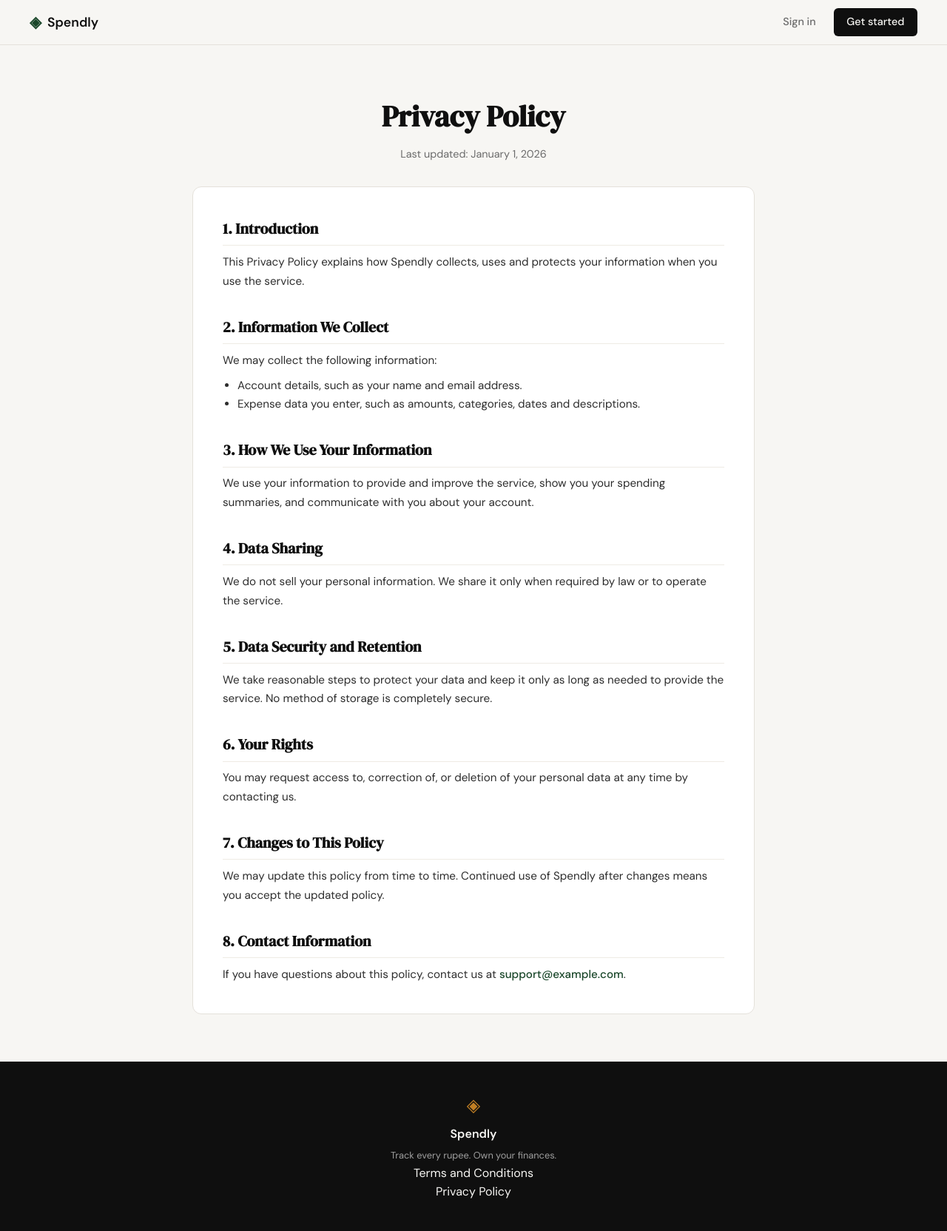
After one commit to sohamghag/Spendly, a Flask app: page /privacy in a window 1280 px wide. The commit adds this page. Shown: the whole page at 74% size. Run offline with Flask 3, Linux system fonts and the light colour scheme.

Commit message:
landingpage: adding privacy page

```diff
--- a/app.py
+++ b/app.py
@@ -25,6 +25,11 @@ def login():
 @app.route("/terms")
 def terms():
     return render_template("terms.html")
+
+
+@app.route("/privacy")
+def privacy():
+    return render_template("privacy.html")
 
 
 # ------------------------------------------------------------------ #
--- a/templates/base.html
+++ b/templates/base.html
@@ -36,7 +36,7 @@
             <p class="footer-copy">Track every rupee. Own your finances.</p>
         </div>
         <a href="{{ url_for('terms') }}">Terms and Conditions</a><br>
-        <a href="#">Privacy Policy</a>
+        <a href="{{ url_for('privacy') }}">Privacy Policy</a>
     </footer>
 
     <script src="{{ url_for('static', filename='js/main.js') }}"></script>
--- /dev/null
+++ b/templates/privacy.html
@@ -0,0 +1,46 @@
+{% extends "base.html" %}
+
+{% block title %}Privacy Policy{% endblock %}
+
+{% block content %}
+
+<section class="legal-section">
+    <div class="legal-container">
+        <header class="legal-header">
+            <h1 class="legal-title">Privacy Policy</h1>
+            <p class="legal-updated">Last updated: January 1, 2026</p>
+        </header>
+
+        <div class="legal-card">
+            <h2>1. Introduction</h2>
+            <p>This Privacy Policy explains how Spendly collects, uses and protects your information when you use the service.</p>
+
+            <h2>2. Information We Collect</h2>
+            <p>We may collect the following information:</p>
+            <ul>
+                <li>Account details, such as your name and email address.</li>
+                <li>Expense data you enter, such as amounts, categories, dates and descriptions.</li>
+            </ul>
+
+            <h2>3. How We Use Your Information</h2>
+            <p>We use your information to provide and improve the service, show you your spending summaries, and communicate with you about your account.</p>
+
+            <h2>4. Data Sharing</h2>
+            <p>We do not sell your personal information. We share it only when required by law or to operate the service.</p>
+
+            <h2>5. Data Security and Retention</h2>
+            <p>We take reasonable steps to protect your data and keep it only as long as needed to provide the service. No method of storage is completely secure.</p>
+
+            <h2>6. Your Rights</h2>
+            <p>You may request access to, correction of, or deletion of your personal data at any time by contacting us.</p>
+
+            <h2>7. Changes to This Policy</h2>
+            <p>We may update this policy from time to time. Continued use of Spendly after changes means you accept the updated policy.</p>
+
+            <h2>8. Contact Information</h2>
+            <p>If you have questions about this policy, contact us at <a href="mailto:support@example.com">support@example.com</a>.</p>
+        </div>
+    </div>
+</section>
+
+{% endblock %}
```
